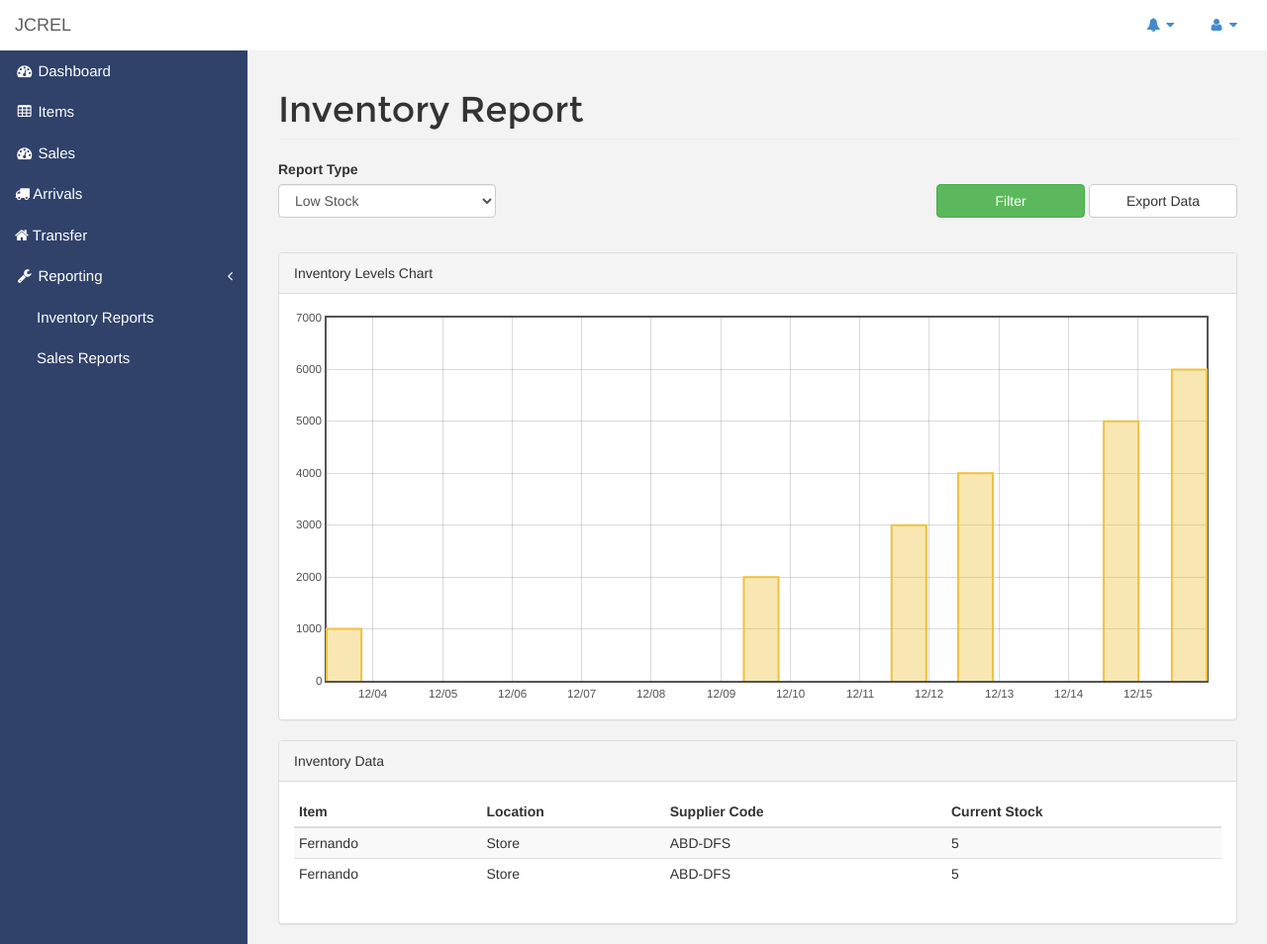
After one commit to roselleebarle04/jcrel-ims, a Django app: page /reports/inventory/ in a window 1280 px wide. The commit adds this page. Shown: the whole page at 99% size. Run offline with Django 3.2, Linux system fonts and the light colour scheme; some libraries are stand-ins or nearby versions.

Commit message:
Update Reports
Added graphs and charts for the inventory and sales reports. Included
the dependencies for such front end elements and added styles.

```diff
--- a/config/urls.py
+++ b/config/urls.py
@@ -7,6 +7,10 @@ urlpatterns = [
     url(r'^admin/', include(admin.site.urls)),
     url(r'^login/$', inventory_views.login, name='login'),
     url(r'^$', inventory_views.dashboard, name='dashboard'),
-    url(r'^reports/$', inventory_views.reports, name='reports'),
+
+    # Reporting Feature
+    url(r'^reports/inventory/', inventory_views.inventory_reports, name='inventory_reports'),
+    url(r'^reports/sales/', inventory_views.sales_reports, name='sales_reports'),
+
     url(r'^add_arrival/$', inventory_views.add_arrival, name='add_arrival'),
 ]
--- a/inventory/static/components/dashboard/js/flot-data.js
+++ b/inventory/static/components/dashboard/js/flot-data.js
@@ -1,5 +1,83 @@
+$(function() {
+    // Bar Graph - Inventory
+    var barOptions = {
+        series: {
+            bars: {
+                show: true,
+                barWidth: 43200000
+            }
+        },
+        xaxis: {
+            mode: "time",
+            timeformat: "%m/%d",
+            minTickSize: [1, "day"]
+        },
+        grid: {
+            hoverable: true
+        },
+        legend: {
+            show: false
+        },
+        tooltip: true,
+        tooltipOpts: {
+            content: "x: %x, y: %y"
+        }
+    };
+
+    var barData = {
+        label: "bar",
+        data: [
+            [1354521600000, 1000],
+            [1355040000000, 2000],
+            [1355223600000, 3000],
+            [1355306400000, 4000],
+            [1355487300000, 5000],
+            [1355571900000, 6000]
+        ]
+    };
+
+
+    // Pie Chart - Sales
+    var chartData = [{
+        label: "Series 0",
+        data: 1
+    }, {
+        label: "Series 1",
+        data: 3
+    }, {
+        label: "Series 2",
+        data: 9
+    }, {
+        label: "Series 3",
+        data: 20
+    }];
+
+    var chartOptions = {
+        series: {
+            pie: {
+                show: true
+            }
+        },
+        grid: {
+            hoverable: true
+        },
+        tooltip: true,
+        tooltipOpts: {
+            content: "%p.0%, %s", // show percentages, rounding to 2 decimal places
+            shifts: {
+                x: 20,
+                y: 0
+            },
+            defaultTheme: false
+        }
+    }
+
+    $.plot($("#inventory-bar"), [barData], barOptions);
+    $.plot($("#sales-pie-chart"), [chartData], chartOptions);
+});
+
 //Flot Line Chart
-$(document).ready(function() {
+/*$(document).ready(function() {
     console.log("document ready");
     var offset = 0;
     plot();
@@ -38,7 +116,7 @@ $(document).ready(function() {
             }
         };
 
-        var plotObj = $.plot($("#flot-line-chart"), [{
+        var plotObj = $.plot($("#inventory-bar"), [{
                 data: sin,
                 label: "sin(x)"
             }, {
@@ -47,7 +125,7 @@ $(document).ready(function() {
             }],
             options);
     }
-});
+});*/
 
 //Flot Pie Chart
 $(function() {
@@ -66,7 +144,7 @@ $(function() {
         data: 20
     }];
 
-    var plotObj = $.plot($("#flot-pie-chart"), data, {
+    var plotObj = $.plot($("#sales-pie-chart-2"), data, {
         series: {
             pie: {
                 show: true
@@ -89,7 +167,7 @@ $(function() {
 });
 
 //Flot Multiple Axes Line Chart
-$(function() {
+/*$(function() {
     var oilprices = [
         [1167692400000, 61.05],
         [1167778800000, 58.32],
@@ -1098,10 +1176,10 @@ $(function() {
         doPlot($(this).text());
     });
 });
-
+*/
 //Flot Moving Line Chart
 
-$(function() {
+/*$(function() {
 
     var container = $("#flot-line-chart-moving");
 
@@ -1197,46 +1275,4 @@ $(function() {
         plot.draw();
     }, 40);
 
-});
-
-//Flot Bar Chart
-
-$(function() {
-
-    var barOptions = {
-        series: {
-            bars: {
-                show: true,
-                barWidth: 43200000
-            }
-        },
-        xaxis: {
-            mode: "time",
-            timeformat: "%m/%d",
-            minTickSize: [1, "day"]
-        },
-        grid: {
-            hoverable: true
-        },
-        legend: {
-            show: false
-        },
-        tooltip: true,
-        tooltipOpts: {
-            content: "x: %x, y: %y"
-        }
-    };
-    var barData = {
-        label: "bar",
-        data: [
-            [1354521600000, 1000],
-            [1355040000000, 2000],
-            [1355223600000, 3000],
-            [1355306400000, 4000],
-            [1355487300000, 5000],
-            [1355571900000, 6000]
-        ]
-    };
-    $.plot($("#flot-bar-chart"), [barData], barOptions);
-
-});
+});*/
--- a/inventory/static/css/style.css
+++ b/inventory/static/css/style.css
@@ -1,4 +1,4 @@
-body, html {
+body h1, h2, h3, h4, h5, h6 {
 	font-family: 'Montserrat', sans-serif;
 }
 
@@ -6,8 +6,20 @@ body, html {
 	background: #30426a;
 }
 
+.export-btn-group {
+	float: right;
+	margin-top: 25px;
+}
 
-#wrapper .nav li a:hover, #wrapper .nav li a:focus {
+.export-btn-group a {
+	width: 150px;
+}
+
+#wrapper .navbar-default.sidebar .sidebar-nav ul li a{
+	background: #30426a;
+}
+
+#wrapper .navbar-default.sidebar .sidebar-nav ul li a:hover, #wrapper .navbar-default.sidebar .sidebar-nav ul li a:focus {
     text-decoration: none;
     background-color: #2d3e63;
 }
--- a/inventory/templates/base.html
+++ b/inventory/templates/base.html
@@ -131,11 +131,19 @@
   <script type="text/javascript" src="/static/js/bootstrap.js"></script>
   <!-- Metis Menu Plugin -->
   <script type="text/javascript" src="/static/components/metisMenu/dist/metisMenu.min.js"></script>
+  <!-- Flot Charts JavaScript -->
+  <script src="/static/components/flot/excanvas.min.js"></script>
+  <script src="/static/components/flot/jquery.flot.js"></script>
+  <script src="/static/components/flot/jquery.flot.pie.js"></script>
+  <script src="/static/components/flot/jquery.flot.resize.js"></script>
+  <script src="/static/components/flot/jquery.flot.time.js"></script>
+  <script src="/static/components/flot.tooltip/js/jquery.flot.tooltip.min.js"></script>
+  <script src="/static/components/dashboard/js/flot-data.js"></script>
   <!-- Morris Charts Plugin -->
   <script src="/static/components/raphael/raphael-min.js"></script>
   <script src="/static/components/morrisjs/morris.min.js"></script>
-  <!--<script src="/static/components/dashboard/js/morris-data.js"></script>-->
-
+  <!-- <script src="/static/components/dashboard/js/morris-data.js"></script> -->
+  <!-- Core Dashboard JS -->
   <script src="/static/components/dashboard/js/sb-admin-2.js"></script>
 
 </body>
--- /dev/null
+++ b/inventory/templates/dashboard/inventory_reports.html
@@ -0,0 +1,110 @@
+{% extends "base.html" %}
+{% load staticfiles %}
+
+{% block content %}
+
+<div class="row">
+    <div class="col-lg-12">
+        <h1 class="page-header">Inventory Report</h1>
+    </div>
+</div>
+
+<div class="row">
+    <div class="col-lg-3">
+        <form class="form" method="GET" action="/reports/inventory">
+            <div class="form-group">
+                <label>Report Type</label>
+                <select class="form-control" name="filter" onchange="form.submit();">
+                    <option value="1">Low Stock</option>
+                    <option value="2">On Hand</option>
+                    <option value="3">All Levels</option>
+                    <option value="4">Product Performance Report</option>
+                </select>
+            </div>
+        </form>
+    </div>
+    <div class="col-lg-9">
+        <div class="export-btn-group">
+            <a href="#" class="btn btn-success">Filter</a>
+            <a href="#" class="btn btn-default">Export Data</a>
+        </div>
+    </div>
+</div>
+<br>
+<div class="row">
+    <div class="col-lg-12">
+        <div class="panel panel-default">
+            <div class="panel-heading">Inventory Levels Chart</div>
+            <div class="panel-body">
+                <div class="flot-chart">
+                    <div class="flot-chart-content" id="inventory-bar" style="padding: 0px; position: relative;"></div>
+                </div>
+                <!-- <div id="low-stock-chart" style="height:250px;"></div> -->
+            </div>
+        </div>
+    </div>
+</div>
+
+<div class="row">
+    <div class="col-lg-12">
+    <!-- Table for Product Performance Report -->
+    {% if filterby == 4 %}
+    <table class="table table-striped table-condensed">
+        <thead>
+            <tr>
+                <th>Product</th>
+                <th>Location</th>
+                <th>Supplier Code</th>
+                <th>Created</th>
+                <th>Current Stock</th>
+                <th>First Sale</th>
+                <th>Last Sale</th>
+                <th>Items Sold</th>
+                <th>Items Sold Per Month</th>
+            </tr>
+        </thead>
+        <tbody>
+            <tr>
+                <td>R1</td>
+                <td>R1</td>
+                <td>R1</td>
+                <td>R1</td>
+                <td>R1</td>
+                <td>R1</td>
+                <td>R1</td>
+                <td>R1</td>
+                <td>R1</td>
+            </tr>
+        </tbody>
+    </table>
+    {% else %}
+    <div class="panel panel-default">
+        <div class="panel-heading">Inventory Data</div>
+        <div class="panel-body">
+            <table class="table table-striped table-hover table-condensed">
+                <thead>
+                    <tr>
+                        <th>Item</th>
+                        <th>Location</th>
+                        <th>Supplier Code</th>
+                        <th>Current Stock</th>
+                    </tr>
+                </thead>
+                <tbody>
+                    {% for item in items %}
+                    <tr>
+                        <td>{{ item.name }}</td>
+                        <td>{{ item.location }}</td>
+                        <td>{{ item.supplier_code}}</td>
+                        <td>{{ item.qty }}</td>
+                    </tr>
+                    {% endfor %}
+                </tbody>
+            </table>
+        </div>
+    </div>
+    {% endif %}
+    </div>
+</div>
+
+{% endblock content %}
--- a/inventory/views.py
+++ b/inventory/views.py
@@ -7,8 +7,17 @@ from .models import Item, Supplier, Category, Brand, ItemModel
 def dashboard(request):
 	return render(request, 'dashboard/dashboard.html', {})
 
-def reports(request):
-	return render(request, 'dashboard/reports.html', {})
+def inventory_reports(request):
+	filterby = request.GET.get('filter')
+	# Create dummy data for the items
+	items = [{ 'name': 'Fernando', 'location': 'Store', 'supplier_code': 'ABD-DFS', 'qty': '5' }, { 'name': 'Fernando', 'location': 'Store', 'supplier_code': 'ABD-DFS', 'qty': '5' }]
+	return render(request, 'dashboard/inventory_reports.html', {
+		'filterby': filterby,
+		'items': items,
+	})
+
+def sales_reports(request):
+	return render(request, 'dashboard/sales_reports.html', {})
 
 def add_arrival(request):
 	return render(request, 'dashboard/add_arrival.html', {})
```
Also changed, not shown: inventory/static/components/dashboard/js/morris-data.js (+26 -33 lines), inventory/templates/dashboard/reports.html (deleted, +0 -47 lines), inventory/templates/dashboard/sales_reports.html (added, +80 -0 lines).
